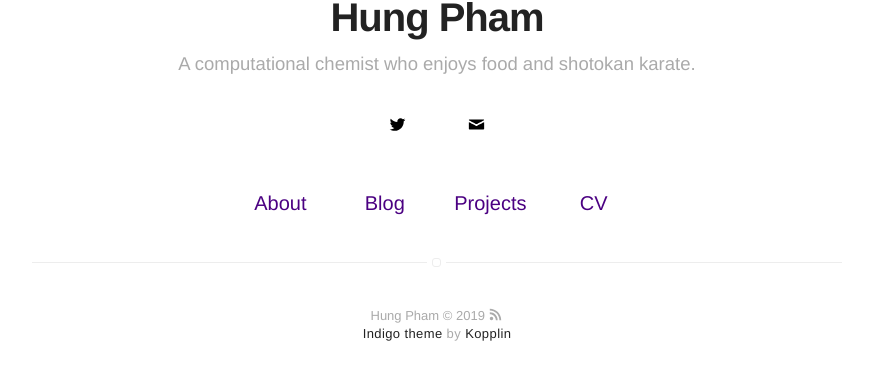
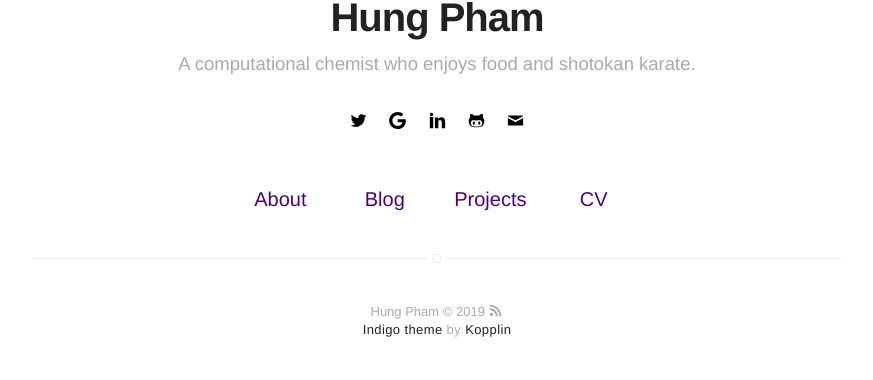
Before and after one commit to hungpham2017/hungpham2017.github.io, a Jekyll site: the page built from index.html, in a window 1280 px wide. Shown: the part 284-664 px from the top of the page, without its empty margins (203-1076 px from the left). Built offline with Jekyll 4.4.1, drawn with Linux system fonts in a browser that asks for light colours.

Commit message:
Updating about

```diff
--- a/_config.yml
+++ b/_config.yml
@@ -36,10 +36,10 @@ disqus:
 # if you don't have any of social below, comment the line
 # facebook: myfacebook
 twitter: hungphamumn
-# google: mygoogle
+google: citations?user=MIe6vYUAAAAJ&hl=en
 # instagram: myinstagram
 # pinterest: mypinterest
-# linkedin: mylinkedin
+linkedin: hung-pham-4b46598b
 # youtube: myyoutube
 # spotify: myspotify
 github: hungpham2017
--- a/_includes/social-links.html
+++ b/_includes/social-links.html
@@ -12,7 +12,7 @@
     {% endif %}
 
     {% if site.google %}
-        <a class="link" data-title="plus.google.com/+{{ site.google }}" href="http://plus.google.com/+{{ site.google }}" target="_blank">
+        <a class="link" data-title="scholar.google.com/+{{ site.google }}" href="http://scholar.google.com/+{{ site.google }}" target="_blank">
             <svg class="icon icon-google"><use xlink:href="#icon-google"></use></svg>
         </a>
     {% endif %}
@@ -55,7 +55,7 @@
 
     {% if site.github %}
         <a class="link" data-title="github.com/{{ site.github }}" href="https://github.com/{{ site.github }}" target="_blank">
-            <i class="fa fa-github" title="Github"></i>
+            <svg class="icon icon-github"><use xlink:href="#icon-github"></use></svg>
         </a>
     {% endif %}
 
```
